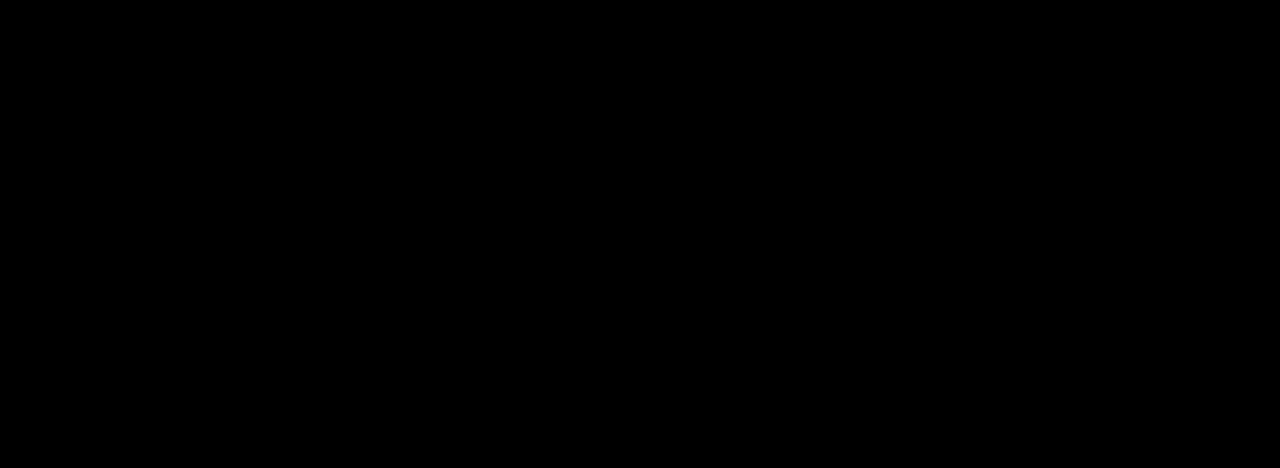
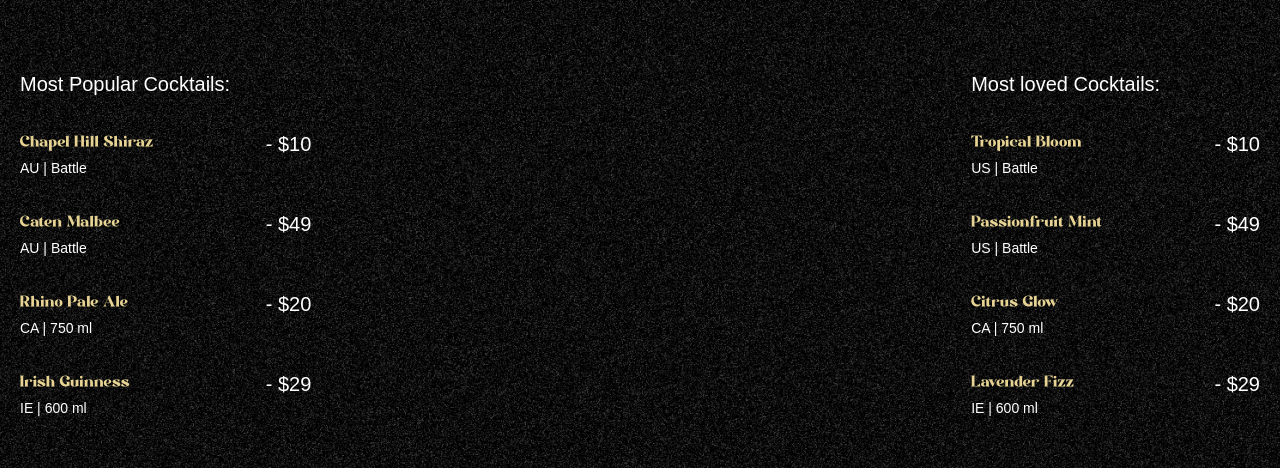
Before and after one commit to SankarSivam-Tech/GSAP, a React (Vite) app: page / in a window 1280 px wide. Shown: the part 890-1358 px from the top of the page. Built offline with nearby package versions, Linux system fonts and the light colour scheme; a web font is replaced by a local one.

Commit message:
implementing Cocktails section

```diff
--- a/src/App.jsx
+++ b/src/App.jsx
@@ -2,6 +2,7 @@
 import {ScrollTrigger,SplitText} from "gsap/all";
 import Navbar from "./components/Navbar.jsx";
 import Hero from "./components/Hero.jsx";
+import Cocktails from "./components/Cocktails.jsx";
 gsap.registerPlugin(ScrollTrigger,SplitText);
 
 const App = () => {
@@ -9,6 +10,7 @@
         <main>
             <Navbar/>
             <Hero/>
+            <Cocktails/>
 
         </main>
 
--- /dev/null
+++ b/src/components/Cocktails.jsx
@@ -0,0 +1,72 @@
+import React from "react";
+import { cocktailLists, mockTailLists } from "../../constants";
+import { useGSAP } from "@gsap/react";
+import gsap from "gsap";
+
+const Cocktails = () => {
+  useGSAP(() => {
+    const parallaxTimeline = gsap.timeline({
+      scrollTrigger: {
+        trigger: "#cocktails",
+        start: "top 30%",
+        end: "bottom 80%",
+        scrub: true,
+      },
+    });
+    parallaxTimeline
+      .from("#c-left-leaf", { x: -100, y: 100 })
+      .from("#c-right-leaf", { x: 100, y: 100 });
+  });
+  return (
+    <section id="cocktails" className="noisy">
+      <img
+        src="/images/cocktail-left-leaf.png"
+        alt="left-leaf"
+        id="c-left-leaf"
+      />
+      <img
+        src="/images/cocktail-right-leaf.png"
+        alt="right-leaf"
+        id="c-right-leaf"
+      />
+
+      <div className="list">
+        <div className="popular">
+          <h2>Most Popular Cocktails:</h2>
+          <ul>
+            {cocktailLists.map(({ name, country, detail, price }) => (
+              <li key={name}>
+                <div className="md:me-28">
+                  <h3>{name}</h3>
+                  <p>
+                    {country} | {detail}
+                  </p>
+                </div>
+                <span>- {price}</span>
+              </li>
+            ))}
+          </ul>
+        </div>
+
+        <div className="loved">
+          <h2>Most loved Cocktails:</h2>
+          <ul>
+            {mockTailLists.map(({ name, country, detail, price }) => (
+              <li key={name}>
+                <div className="me-28">
+                  <h3>{name}</h3>
+                  <p>
+                    {country} | {detail}
+                  </p>
+                </div>
+                <span>- {price}</span>
+              </li>
+            ))}
+          </ul>
+        </div>
+      </div>
+    </section>
+  );
+};
+
+export default Cocktails;
```
